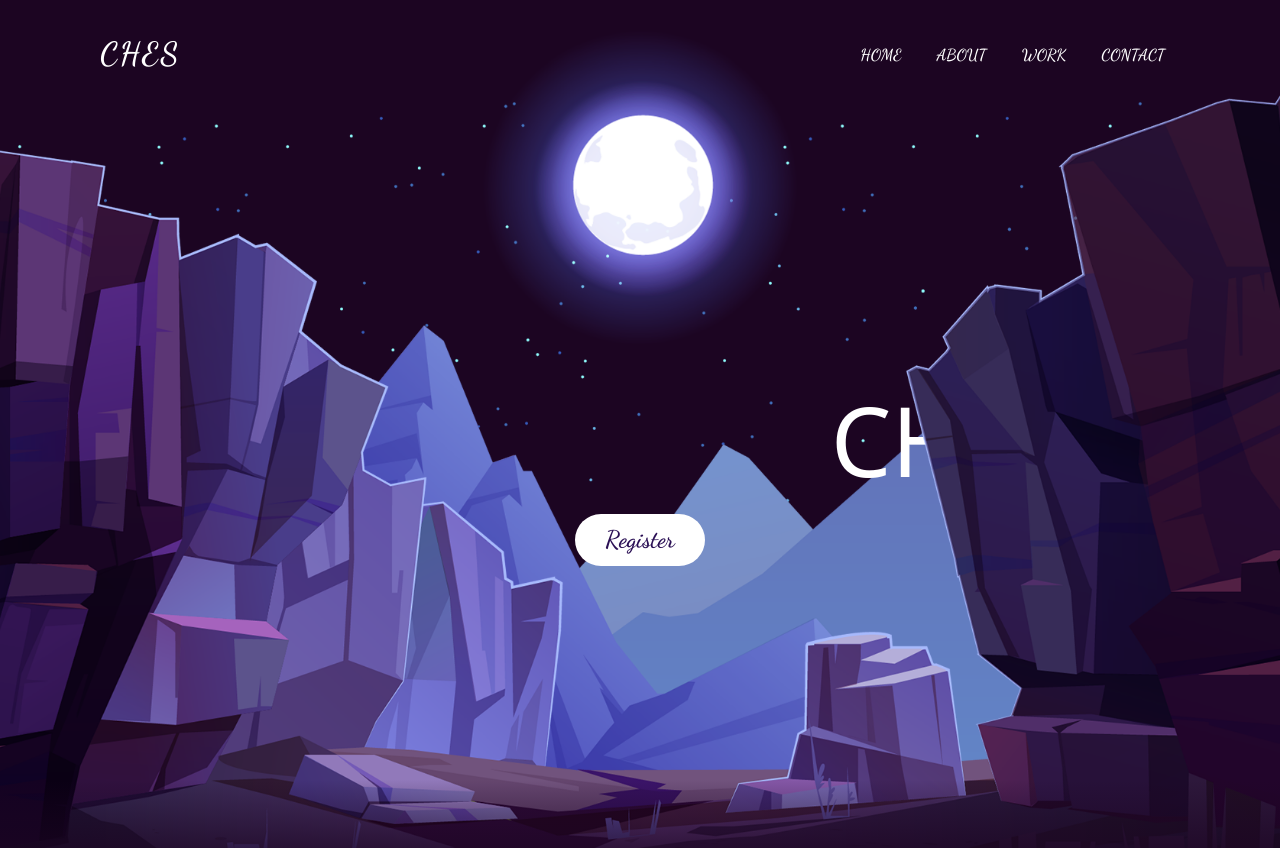
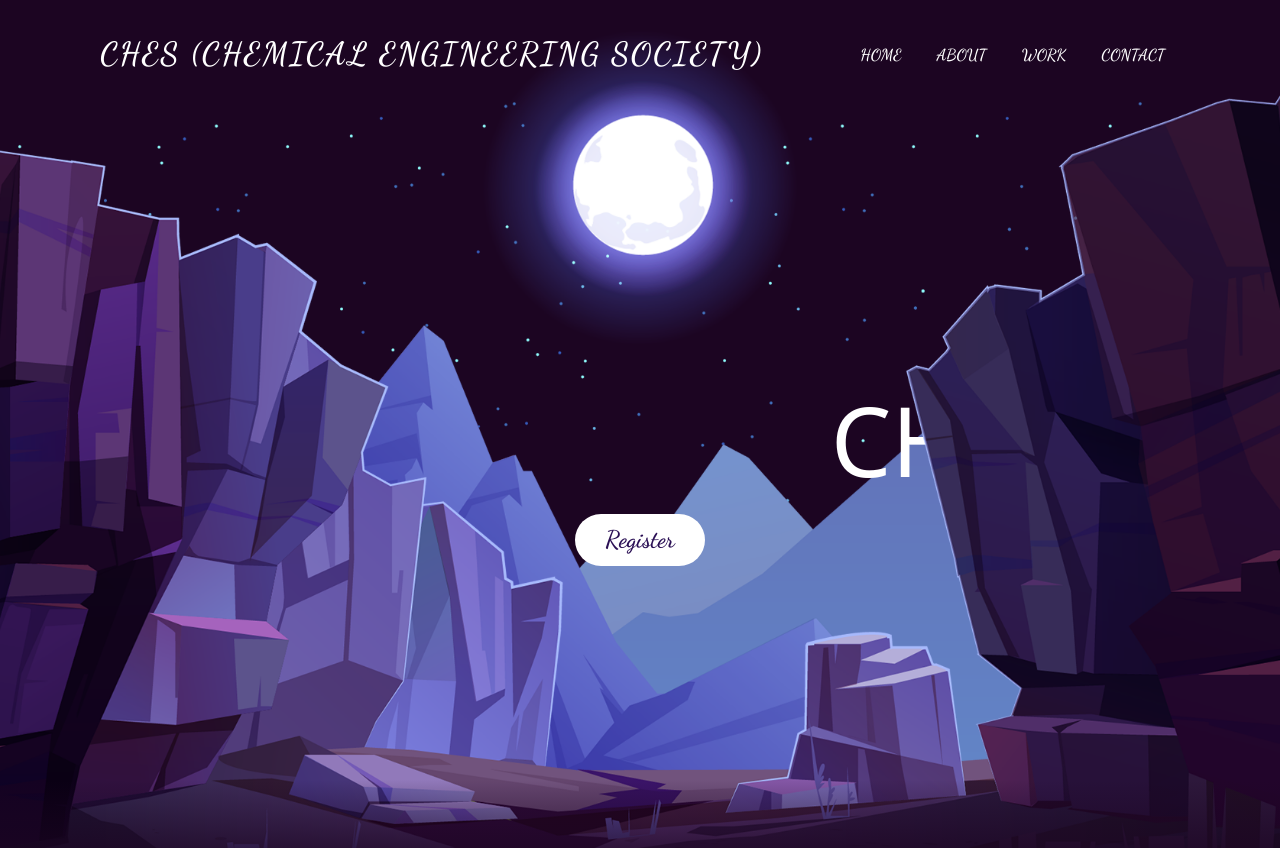
Before and after one commit to shubhamsish/CHEMYZEST2, a plain HTML site: page index.html in a window 1280 px wide. Shown: the top 848 px of the page. Drawn offline with nearby package versions, Linux system fonts and the light colour scheme.

Commit message:
Update index.html

```diff
--- a/index.html
+++ b/index.html
@@ -18,7 +18,7 @@
 </head>
 <body>
     <header>
-        <a href="#" class="logo">CHES</a>
+        <a href="#" class="logo">CHES (Chemical Engineering Society) </a>
         <ul>
             <li><a href="#">HOME</a></li>
             <li><a href="#">ABOUT</a></li>
```
